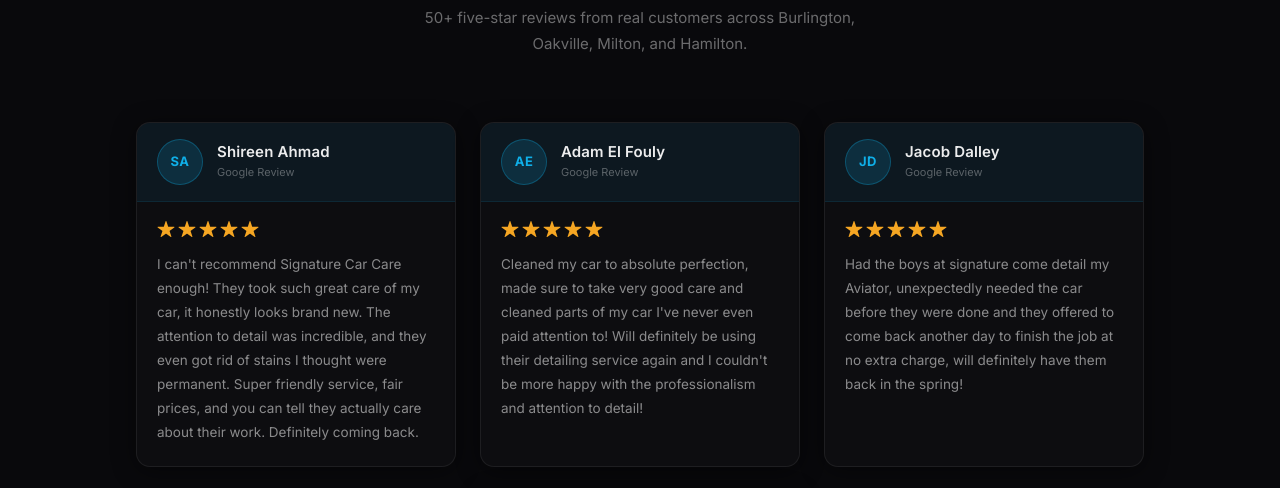
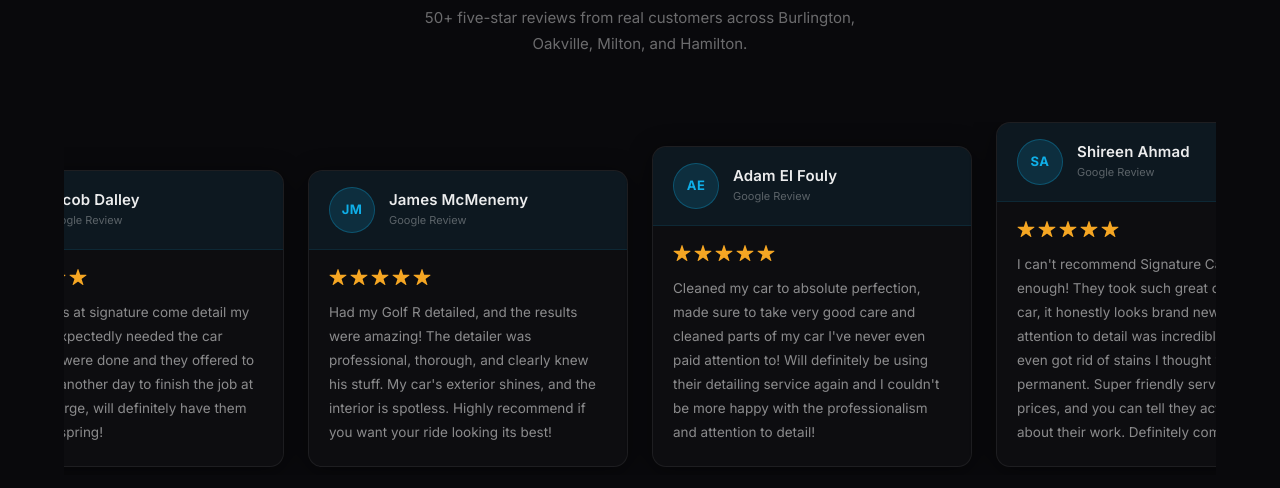
Before and after one commit to nictomko1-lgtm/SCC-website, a website: page index.html in a window 1280 px wide. Shown: the part 2150-2638 px from the top of the page. Drawn offline with nearby package versions, Linux system fonts and the light colour scheme; a script that the page names is missing; a web font is replaced by a local one.

Commit message:
Meta descrip

```diff
--- a/index.html
+++ b/index.html
@@ -6,10 +6,10 @@
     <title>Signature Car Care — Mobile Auto Detailing</title>
     <script defer src="/_vercel/insights/script.js"></script>
 
-    <meta name="google-site-verification" content="z5tOndBjoYUTCVKo9jqJK5bWTeG7wGuvAOQDzo-57is" />
+    <meta name="google-site-verification" content="NL-NyXNGM-c_0ou6ow8DClATZfp2GzjMe9osUI-rGkI" />
 
     <!-- ===== SEO: Core Meta ===== -->
-    <meta name="description" content="Signature Car Care offers premium mobile auto detailing in the GTA — we come to you at home, work, or anywhere in between. Interior & exterior packages starting at $74.99. 50+ five-star reviews. Book online today.">
+    <meta name="description" content="Signature Car Care offers premium mobile auto detailing in the GTA — based in Burlington, we come to you at home, work, or anywhere in between. Interior & exterior packages starting at $74.99. 50+ five-star reviews. Book online today.">
     <meta name="robots" content="index, follow">
     <meta name="author" content="Signature Car Care">
     <meta name="geo.region" content="CA-ON">
@@ -783,7 +783,8 @@
 
         /* ======== REVIEWS ======== */
         .reviews-row {
-            display: flex; flex-wrap: wrap; justify-content: center; gap: 24px;
+            display: flex; flex-wrap: nowrap; align-items: flex-end; justify-content: center; gap: 24px;
+            overflow-x: auto; padding-bottom: 8px;
         }
         .review-card {
             width: 320px; flex-shrink: 0;
@@ -1779,12 +1780,12 @@ if (!window.matchMedia('(max-width: 640px)').matches) {
 
         <div class="reviews-row">
 
-            <!-- Shireen Ahmad -->
+            <!-- Jacob Dalley -->
             <div class="review-card reveal">
                 <div class="review-card-header">
-                    <div class="review-avatar">SA</div>
+                    <div class="review-avatar">JD</div>
                     <div>
-                        <div class="review-name">Shireen Ahmad</div>
+                        <div class="review-name">Jacob Dalley</div>
                         <div class="review-source">Google Review</div>
                     </div>
                 </div>
@@ -1796,16 +1797,16 @@ if (!window.matchMedia('(max-width: 640px)').matches) {
                         <svg width="18" height="18" viewBox="0 0 22 20" fill="none" xmlns="http://www.w3.org/2000/svg"><path d="M10.525.464a.5.5 0 0 1 .95 0l2.107 6.482a.5.5 0 0 0 .475.346h6.817a.5.5 0 0 1 .294.904l-5.515 4.007a.5.5 0 0 0-.181.559l2.106 6.483a.5.5 0 0 1-.77.559l-5.514-4.007a.5.5 0 0 0-.588 0l-5.514 4.007a.5.5 0 0 1-.77-.56l2.106-6.482a.5.5 0 0 0-.181-.56L.832 8.197a.5.5 0 0 1 .294-.904h6.817a.5.5 0 0 0 .475-.346z" fill="#F5A623"/></svg>
                         <svg width="18" height="18" viewBox="0 0 22 20" fill="none" xmlns="http://www.w3.org/2000/svg"><path d="M10.525.464a.5.5 0 0 1 .95 0l2.107 6.482a.5.5 0 0 0 .475.346h6.817a.5.5 0 0 1 .294.904l-5.515 4.007a.5.5 0 0 0-.181.559l2.106 6.483a.5.5 0 0 1-.77.559l-5.514-4.007a.5.5 0 0 0-.588 0l-5.514 4.007a.5.5 0 0 1-.77-.56l2.106-6.482a.5.5 0 0 0-.181-.56L.832 8.197a.5.5 0 0 1 .294-.904h6.817a.5.5 0 0 0 .475-.346z" fill="#F5A623"/></svg>
                     </div>
-                    <p class="review-text">I can't recommend Signature Car Care enough! They took such great care of my car, it honestly looks brand new. The attention to detail was incredible, and they even got rid of stains I thought were permanent. Super friendly service, fair prices, and you can tell they actually care about their work. Definitely coming back.</p>
+                    <p class="review-text">Had the boys at signature come detail my Aviator, unexpectedly needed the car before they were done and they offered to come back another day to finish the job at no extra charge, will definitely have them back in the spring!</p>
                 </div>
             </div>
 
-            <!-- Adam El Fouly -->
+            <!-- James McMenemy -->
             <div class="review-card reveal reveal-d1">
                 <div class="review-card-header">
-                    <div class="review-avatar">AE</div>
+                    <div class="review-avatar">JM</div>
                     <div>
-                        <div class="review-name">Adam El Fouly</div>
+                        <div class="review-name">James McMenemy</div>
                         <div class="review-source">Google Review</div>
                     </div>
                 </div>
@@ -1817,16 +1818,16 @@ if (!window.matchMedia('(max-width: 640px)').matches) {
                         <svg width="18" height="18" viewBox="0 0 22 20" fill="none" xmlns="http://www.w3.org/2000/svg"><path d="M10.525.464a.5.5 0 0 1 .95 0l2.107 6.482a.5.5 0 0 0 .475.346h6.817a.5.5 0 0 1 .294.904l-5.515 4.007a.5.5 0 0 0-.181.559l2.106 6.483a.5.5 0 0 1-.77.559l-5.514-4.007a.5.5 0 0 0-.588 0l-5.514 4.007a.5.5 0 0 1-.77-.56l2.106-6.482a.5.5 0 0 0-.181-.56L.832 8.197a.5.5 0 0 1 .294-.904h6.817a.5.5 0 0 0 .475-.346z" fill="#F5A623"/></svg>
                         <svg width="18" height="18" viewBox="0 0 22 20" fill="none" xmlns="http://www.w3.org/2000/svg"><path d="M10.525.464a.5.5 0 0 1 .95 0l2.107 6.482a.5.5 0 0 0 .475.346h6.817a.5.5 0 0 1 .294.904l-5.515 4.007a.5.5 0 0 0-.181.559l2.106 6.483a.5.5 0 0 1-.77.559l-5.514-4.007a.5.5 0 0 0-.588 0l-5.514 4.007a.5.5 0 0 1-.77-.56l2.106-6.482a.5.5 0 0 0-.181-.56L.832 8.197a.5.5 0 0 1 .294-.904h6.817a.5.5 0 0 0 .475-.346z" fill="#F5A623"/></svg>
                     </div>
-                    <p class="review-text">Cleaned my car to absolute perfection, made sure to take very good care and cleaned parts of my car I've never even paid attention to! Will definitely be using their detailing service again and I couldn't be more happy with the professionalism and attention to detail!</p>
+                    <p class="review-text">Had my Golf R detailed, and the results were amazing! The detailer was professional, thorough, and clearly knew his stuff. My car's exterior shines, and the interior is spotless. Highly recommend if you want your ride looking its best!</p>
                 </div>
             </div>
 
-            <!-- Jacob Dalley -->
+            <!-- Adam El Fouly -->
             <div class="review-card reveal reveal-d2">
                 <div class="review-card-header">
-                    <div class="review-avatar">JD</div>
+                    <div class="review-avatar">AE</div>
                     <div>
-                        <div class="review-name">Jacob Dalley</div>
+                        <div class="review-name">Adam El Fouly</div>
                         <div class="review-source">Google Review</div>
                     </div>
                 </div>
@@ -1838,16 +1839,16 @@ if (!window.matchMedia('(max-width: 640px)').matches) {
                         <svg width="18" height="18" viewBox="0 0 22 20" fill="none" xmlns="http://www.w3.org/2000/svg"><path d="M10.525.464a.5.5 0 0 1 .95 0l2.107 6.482a.5.5 0 0 0 .475.346h6.817a.5.5 0 0 1 .294.904l-5.515 4.007a.5.5 0 0 0-.181.559l2.106 6.483a.5.5 0 0 1-.77.559l-5.514-4.007a.5.5 0 0 0-.588 0l-5.514 4.007a.5.5 0 0 1-.77-.56l2.106-6.482a.5.5 0 0 0-.181-.56L.832 8.197a.5.5 0 0 1 .294-.904h6.817a.5.5 0 0 0 .475-.346z" fill="#F5A623"/></svg>
                         <svg width="18" height="18" viewBox="0 0 22 20" fill="none" xmlns="http://www.w3.org/2000/svg"><path d="M10.525.464a.5.5 0 0 1 .95 0l2.107 6.482a.5.5 0 0 0 .475.346h6.817a.5.5 0 0 1 .294.904l-5.515 4.007a.5.5 0 0 0-.181.559l2.106 6.483a.5.5 0 0 1-.77.559l-5.514-4.007a.5.5 0 0 0-.588 0l-5.514 4.007a.5.5 0 0 1-.77-.56l2.106-6.482a.5.5 0 0 0-.181-.56L.832 8.197a.5.5 0 0 1 .294-.904h6.817a.5.5 0 0 0 .475-.346z" fill="#F5A623"/></svg>
                     </div>
-                    <p class="review-text">Had the boys at signature come detail my Aviator, unexpectedly needed the car before they were done and they offered to come back another day to finish the job at no extra charge, will definitely have them back in the spring!</p>
+                    <p class="review-text">Cleaned my car to absolute perfection, made sure to take very good care and cleaned parts of my car I've never even paid attention to! Will definitely be using their detailing service again and I couldn't be more happy with the professionalism and attention to detail!</p>
                 </div>
             </div>
 
-            <!-- James McMenemy -->
-            <div class="review-card reveal reveal-d2">
+            <!-- Shireen Ahmad -->
+            <div class="review-card reveal reveal-d3">
                 <div class="review-card-header">
-                    <div class="review-avatar">JM</div>
+                    <div class="review-avatar">SA</div>
                     <div>
-                        <div class="review-name">James McMenemy</div>
+                        <div class="review-name">Shireen Ahmad</div>
                         <div class="review-source">Google Review</div>
                     </div>
                 </div>
@@ -1859,7 +1860,7 @@ if (!window.matchMedia('(max-width: 640px)').matches) {
                         <svg width="18" height="18" viewBox="0 0 22 20" fill="none" xmlns="http://www.w3.org/2000/svg"><path d="M10.525.464a.5.5 0 0 1 .95 0l2.107 6.482a.5.5 0 0 0 .475.346h6.817a.5.5 0 0 1 .294.904l-5.515 4.007a.5.5 0 0 0-.181.559l2.106 6.483a.5.5 0 0 1-.77.559l-5.514-4.007a.5.5 0 0 0-.588 0l-5.514 4.007a.5.5 0 0 1-.77-.56l2.106-6.482a.5.5 0 0 0-.181-.56L.832 8.197a.5.5 0 0 1 .294-.904h6.817a.5.5 0 0 0 .475-.346z" fill="#F5A623"/></svg>
                         <svg width="18" height="18" viewBox="0 0 22 20" fill="none" xmlns="http://www.w3.org/2000/svg"><path d="M10.525.464a.5.5 0 0 1 .95 0l2.107 6.482a.5.5 0 0 0 .475.346h6.817a.5.5 0 0 1 .294.904l-5.515 4.007a.5.5 0 0 0-.181.559l2.106 6.483a.5.5 0 0 1-.77.559l-5.514-4.007a.5.5 0 0 0-.588 0l-5.514 4.007a.5.5 0 0 1-.77-.56l2.106-6.482a.5.5 0 0 0-.181-.56L.832 8.197a.5.5 0 0 1 .294-.904h6.817a.5.5 0 0 0 .475-.346z" fill="#F5A623"/></svg>
                     </div>
-                    <p class="review-text">Had my Golf R detailed, and the results were amazing! The detailer was professional, thorough, and clearly knew his stuff. My car's exterior shines, and the interior is spotless. Highly recommend if you want your ride looking its best!</p>
+                    <p class="review-text">I can't recommend Signature Car Care enough! They took such great care of my car, it honestly looks brand new. The attention to detail was incredible, and they even got rid of stains I thought were permanent. Super friendly service, fair prices, and you can tell they actually care about their work. Definitely coming back.</p>
                 </div>
             </div>
 
```
